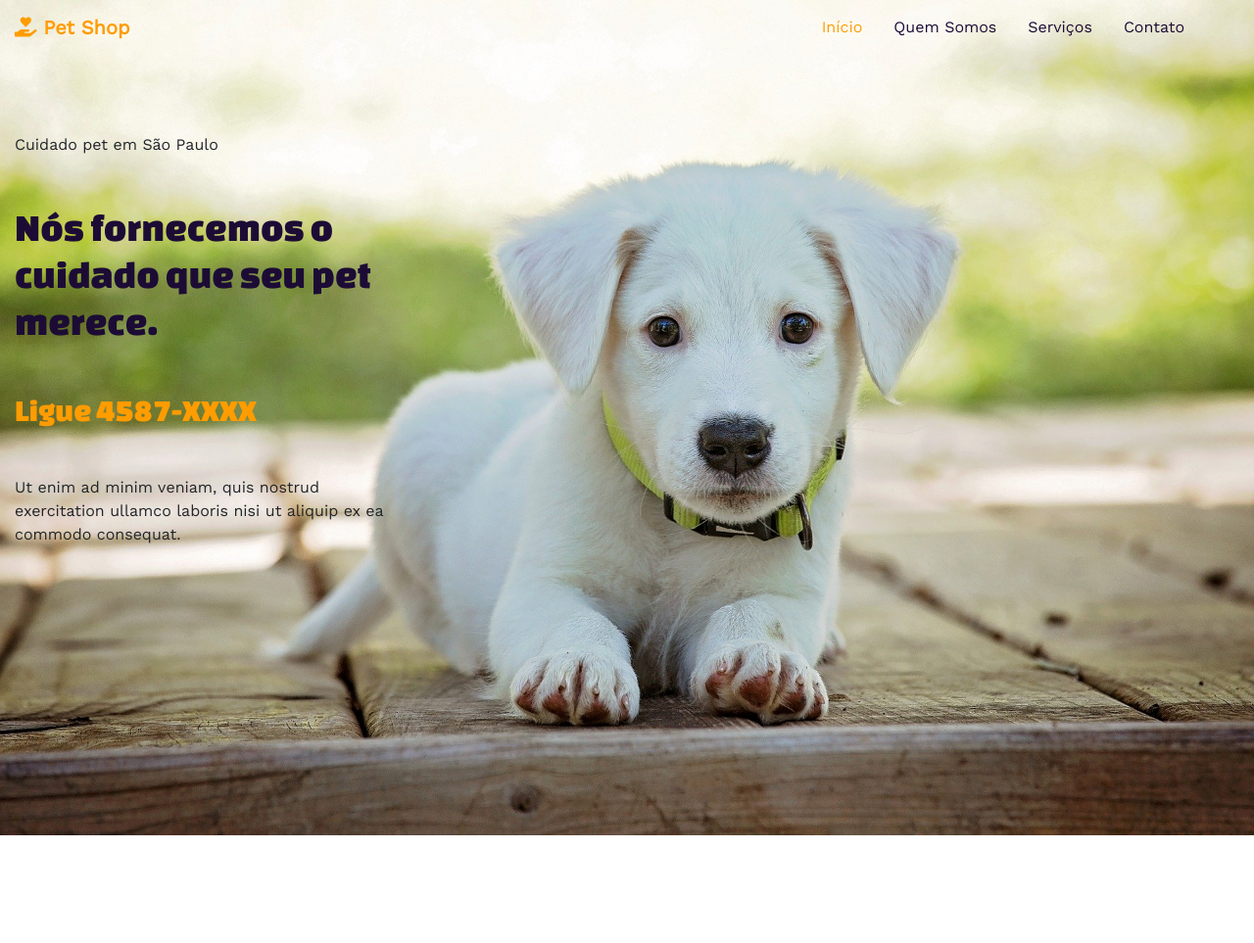
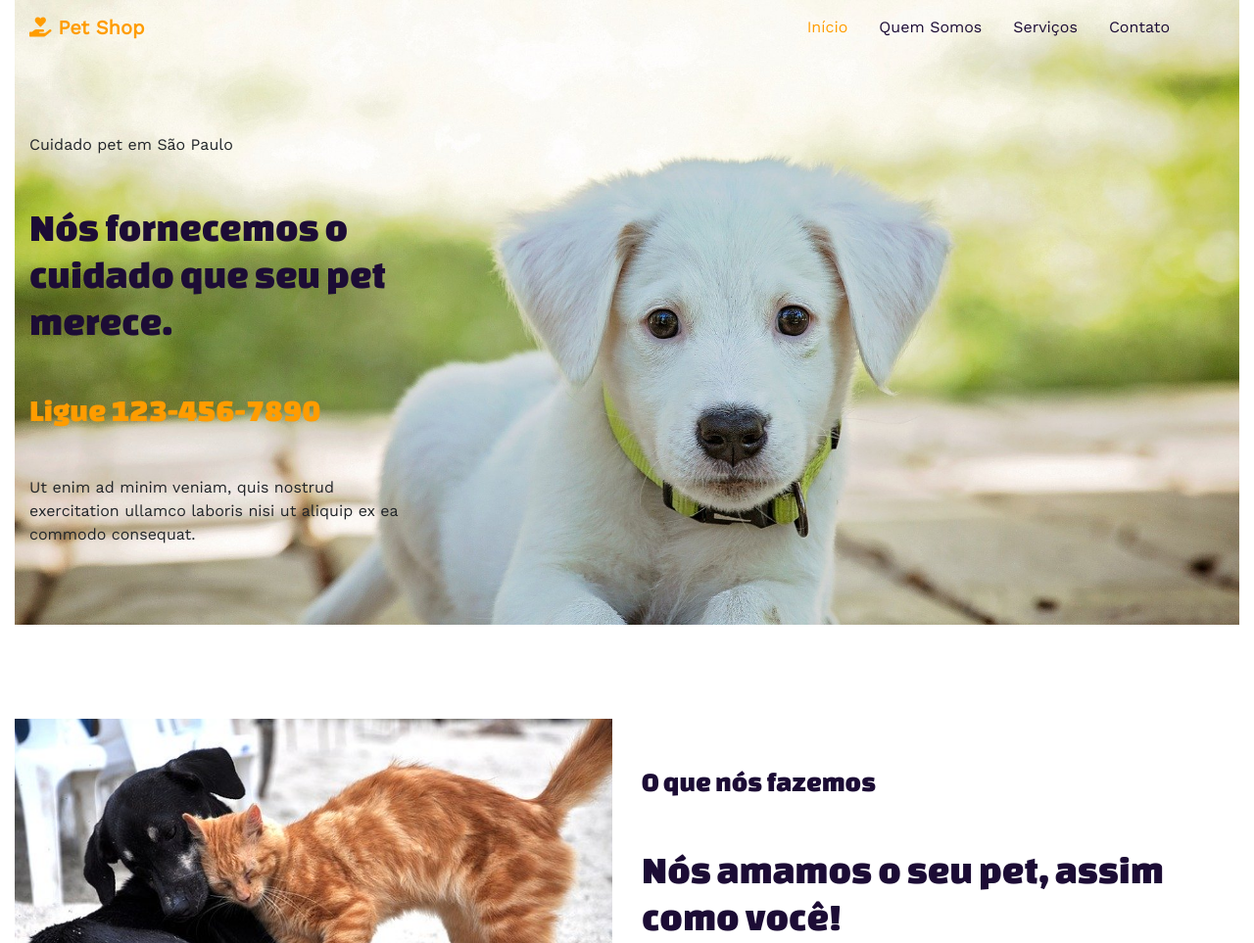
Before and after one commit to robsonresende/pet-shop, a plain HTML site: page index.html in a window 1280 px wide. Shown: the top 963 px of the page at 98% size. Drawn offline with nearby package versions, Linux system fonts and the light colour scheme.

Commit message:
Corrigindo imagem de capa do index.html

```diff
--- a/assets/css/style.css
+++ b/assets/css/style.css
@@ -74,7 +74,7 @@ h6 {
 
 #dog-image {
   	background-image: url("../img/puppy-1920.jpg");
-  	background-size: contain;
+  	background-size: cover;
   	background-repeat: no-repeat;
 }
 
--- a/index.html
+++ b/index.html
@@ -30,10 +30,10 @@
   </head>
   <body >
 
-    <div class="container-fluid" id="dog-image"><!-- DIV CLASS CONTAINER (de tudo)------------>
+    <div class="container-fluid"><!-- DIV CLASS CONTAINER (de tudo)------------>
 
-
-
+    <!--INÍCIO DO CONTAINER FLUID IMAGEM CAPA ----------------------------------- -->
+    <div class="container-fluid" id="dog-image">
     <!-- INÍCIO DA NAVBAR -------------------------------------------------------------------------->
     <nav class="navbar navbar-expand-lg navbar-light bg-light">
       <a class="navbar-brand" href="index.html"><i class="fas fa-hand-holding-heart"></i>&nbsp;Pet Shop</a>
@@ -58,15 +58,16 @@
       </div>
     </nav><!-- FINAL DA NAVBAR ------------------------------------------------------------------------->
 
+
   <div class="jumbotron jumbotron-fluid">
 
     <div class="row">
 
-      <div class="col-lg-4">
+      <div class="col-md-6 col-lg-4">
         <p class="my-3 d-none d-md-block">Cuidado pet em São Paulo</p>
         <h1 class="my-5">Nós fornecemos o cuidado que seu pet merece.</h1>
-        <h2 class="my-5 orange d-none d-md-block">Ligue 4587-XXXX</h2>
-        <p class="my-3 d-none d-md-block">Ut enim ad minim veniam, quis nostrud exercitation ullamco laboris nisi ut aliquip ex ea commodo consequat.</p>
+        <h2 class="my-5 orange d-none d-md-block">Ligue 123-456-7890</h2>
+        <p class="my-3 d-none d-lg-block">Ut enim ad minim veniam, quis nostrud exercitation ullamco laboris nisi ut aliquip ex ea commodo consequat.</p>
       </div>
 
       <div class="col-lg-4 d-none d-md-block">
@@ -78,16 +79,8 @@
     </div><!-- FINAL DA DIV CLASS ROW---------------------------------------------------------->
 
   </div><!-- FINAL DO JUMBOTRON --------------------------------------------------------------------------->
+</div><!-- FINAL DA DIV CLASS CONTAINER FLUID IMAGEM DE CAPA-------------------------------------------->
 
-  <!-- INÍCIO DO JUMBOTRON ESPAÇADOR ---------------------------------------------------------->
-  <div class="jumbotron jumbotron-fluid d-none d-md-block">
-
-  </div><!-- FINAL DO JUMBOTRON ESPAÇADOR ----------------------------------------------------->
-
-  <!-- INÍCIO DO JUMBOTRON ESPAÇADOR ---------------------------------------------------------->
-  <div class="jumbotron jumbotron-fluid d-none d-lg-block">
-
-  </div><!-- FINAL DO JUMBOTRON ESPAÇADOR ----------------------------------------------------->
 
   <div class="jumbotron jumbotron-fluid">
     <div class="row">
```
